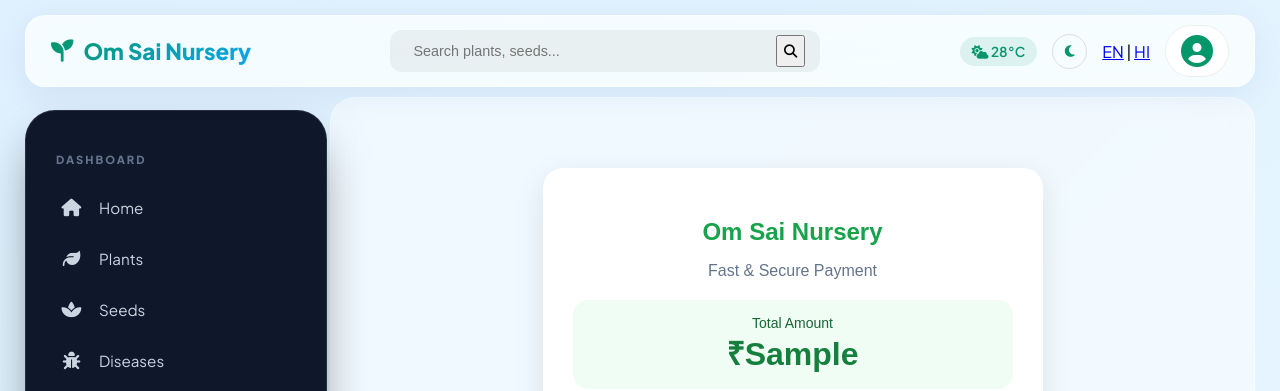
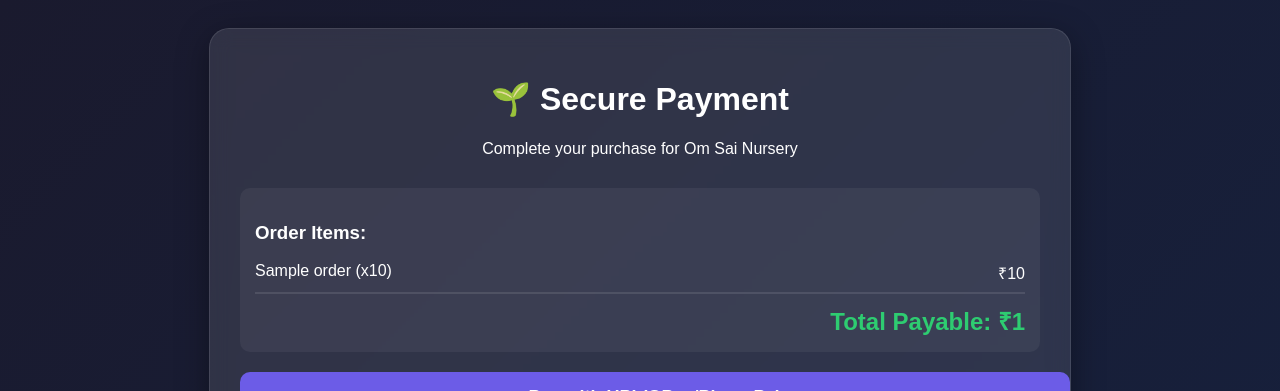
Before and after one commit to adityawalke97-prog/Om-Sai-Nursery-, a Flask app: template templates/Payments.html in a window 1280 px wide. Shown: the top 391 px of the page. Run offline with Flask 3, Linux system fonts and the light colour scheme; the template is opened without the code that fills it: most values are stand-ins (such as "Sample title", 1, 10 or a date in 2020); some libraries are stand-ins or nearby versions.

Commit message:
Update Payments.html

```diff
--- a/templates/Payments.html
+++ b/templates/Payments.html
@@ -1,80 +1,79 @@
-{% extends "Home.html" %}
-{% block content %}
+<!DOCTYPE html>
+<html lang="en">
+<head>
+    <meta charset="UTF-8">
+    <title>Secure Payment - Om Sai Nursery</title>
+    <style>
+        :root { --primary: #2ecc71; --glass: rgba(255, 255, 255, 0.1); }
+        body { font-family: 'Poppins', sans-serif; background: linear-gradient(135deg, #1a1a2e, #16213e); color: white; min-height: 100vh; padding: 20px; }
+        .container { max-width: 800px; margin: auto; background: var(--glass); backdrop-filter: blur(10px); border-radius: 20px; padding: 30px; border: 1px solid rgba(255,255,255,0.1); box-shadow: 0 8px 32px 0 rgba(0,0,0,0.37); }
+        .header { text-align: center; margin-bottom: 30px; }
+        .order-summary { background: rgba(255,255,255,0.05); padding: 15px; border-radius: 10px; margin-bottom: 20px; }
+        .total-box { font-size: 24px; font-weight: bold; color: var(--primary); text-align: right; margin-top: 10px; }
+        .payment-methods { display: grid; gap: 15px; }
+        .pay-btn { display: block; width: 100%; padding: 15px; border: none; border-radius: 10px; font-size: 18px; font-weight: bold; cursor: pointer; transition: 0.3s; text-decoration: none; text-align: center; }
+        .upi-btn { background: #6c5ce7; color: white; }
+        .cod-btn { background: #2d3436; color: white; margin-top: 10px; }
+        .pay-btn:hover { transform: translateY(-3px); opacity: 0.9; }
+        .history-table { width: 100%; border-collapse: collapse; margin-top: 30px; font-size: 14px; }
+        .history-table th, .history-table td { padding: 12px; border-bottom: 1px solid rgba(255,255,255,0.1); text-align: left; }
+        .status { padding: 4px 8px; border-radius: 5px; font-size: 12px; }
+        .status-Pending { background: #f1c40f; color: black; }
+        .status-Delivered { background: #2ecc71; color: white; }
+    </style>
+</head>
+<body>
 
-<script src="https://cdn.jsdelivr.net/npm/sweetalert2@11"></script>
+<div class="container">
+    <div class="header">
+        <h1>🌱 Secure Payment</h1>
+        <p>Complete your purchase for Om Sai Nursery</p>
+    </div>
 
-<div class="pay-container" style="max-width: 500px; margin: 40px auto; font-family: sans-serif;">
-    <div class="glass-card" style="background: white; padding: 30px; border-radius: 20px; box-shadow: 0 10px 30px rgba(0,0,0,0.1); text-align: center;">
+    <div class="order-summary">
+        <h3>Order Items:</h3>
+        {% for order in orders %}
+        <div style="display: flex; justify-content: space-between; margin-bottom: 5px;">
+            <span>{{ order.product_name }} (x{{ order.quantity }})</span>
+            <span>₹{{ order.total }}</span>
+        </div>
+        {% endfor %}
+        <hr style="border: 0.5px solid rgba(255,255,255,0.1);">
+        <div class="total-box">Total Payable: ₹{{ total_amt }}</div>
+    </div>
 
-        <h2 style="color: #16a34a; margin-bottom: 5px;">Om Sai Nursery</h2>
-        <p style="color: #64748b; margin-bottom: 20px;">Fast & Secure Payment</p>
+    <div class="payment-methods">
+        <a href="upi://pay?pa={{ upi_id }}&pn=OmSaiNursery&am={{ total_amt }}&cu=INR" class="pay-btn upi-btn">
+            Pay with UPI (GPay/PhonePe)
+        </a>
 
-        <div style="background: #f0fdf4; padding: 15px; border-radius: 15px; margin-bottom: 25px;">
-            <span style="font-size: 14px; color: #166534; display: block;">Total Amount</span>
-            <span style="font-size: 32px; font-weight: 800; color: #15803d;">₹{{ t }}</span>
-        </div>
+        <a href="https://wa.me/{{ admin_mobile }}?text=Hi, I want to confirm my order worth ₹{{ total_amt }}" class="pay-btn cod-btn">
+            Confirm on WhatsApp
+        </a>
+    </div>
 
-        <div id="qr-area">
-            <img src="https://api.qrserver.com/v1/create-qr-code/?data=upi://pay?pa=8446170818@naviaxis%26pn=Om%20Sai%20Nursery%26am={{ total_amt }}%26cu=INR"
-                 style="width: 220px; border: 8px solid #f8fafc; border-radius: 15px;">
-
-            <p style="margin-top: 15px; font-weight: 600; color: #1e293b;">UPI ID: 8446170818@naviaxis</p>
-        </div>
-
-        <hr style="border: 0; border-top: 1px solid #e2e8f0; margin: 25px 0;">
-
-        <p style="font-size: 13px; color: #64748b; margin-bottom: 15px;">
-            <b>Step 1:</b> Scan and Pay via any UPI App.<br>
-            <b>Step 2:</b> Click the button below to send confirmation.
-        </p>
-
-        <button onclick="placeOrderAndWhatsapp()" style="width: 100%; padding: 18px; background: #25d366; color: white; border: none; border-radius: 12px; font-weight: 800; font-size: 16px; cursor: pointer; display: flex; align-items: center; justify-content: center; gap: 10px;">
-            <i class="fa-brands fa-whatsapp"></i> PAY & CONFIRM ORDER
-        </button>
-
-        <p style="margin-top: 15px; font-size: 12px; color: #94a3b8;">*No need to enter Ref Number</p>
-    </div>
+    <h3 style="margin-top: 40px;">Order History</h3>
+    <table class="history-table">
+        <thead>
+            <tr>
+                <th>Order ID</th>
+                <th>Product</th>
+                <th>Amount</th>
+                <th>Status</th>
+            </tr>
+        </thead>
+        <tbody>
+            {% for h in history %}
+            <tr>
+                <td>#{{ h.id }}</td>
+                <td>{{ h.product_name }}</td>
+                <td>₹{{ h.total }}</td>
+                <td><span class="status status-{{ h.status }}">{{ h.status }}</span></td>
+            </tr>
+            {% endfor %}
+        </tbody>
+    </table>
 </div>
 
-<script>
-function placeOrderAndWhatsapp() {
-    const total = "{{ total_amt }}";
-    const admin_phone = "918446170818"; // Aapka WhatsApp Number (Country code ke sath)
-
-    Swal.fire({
-        title: 'Order Processing...',
-        text: 'Sending your order details to nursery.',
-        allowOutsideClick: false,
-        didOpen: () => { Swal.showLoading() }
-    });
-
-    // 1. Backend mein order save karna
-    fetch('/place_order', {
-        method: 'POST',
-        headers: {'Content-Type': 'application/json'},
-        body: JSON.stringify({
-            method: 'UPI',
-            utr: 'SENT_ON_WHATSAPP' // Reference number ki jagah ye jayega
-        })
-    })
-    .then(res => res.json())
-    .then(data => {
-        if(data.status === 'success') {
-            // 2. WhatsApp par redirect karna details ke sath
-            const msg = `Namaste Om Sai Nursery,\n\nMaine payment kar di hai.\nOrder Total: ₹${total}\n\nKripya mera order approve karein.`;
-            const whatsappUrl = `https://wa.me/${admin_phone}?text=${encodeURIComponent(msg)}`;
-
-            Swal.fire({
-                icon: 'success',
-                title: 'Order Placed!',
-                text: 'Now just send the payment screenshot on WhatsApp.',
-                confirmButtonText: 'Open WhatsApp'
-            }).then(() => {
-                window.location.href = whatsappUrl;
-            });
-        }
-    });
-}
-</script>
-
-{% endblock %}
+</body>
+</html>
```
